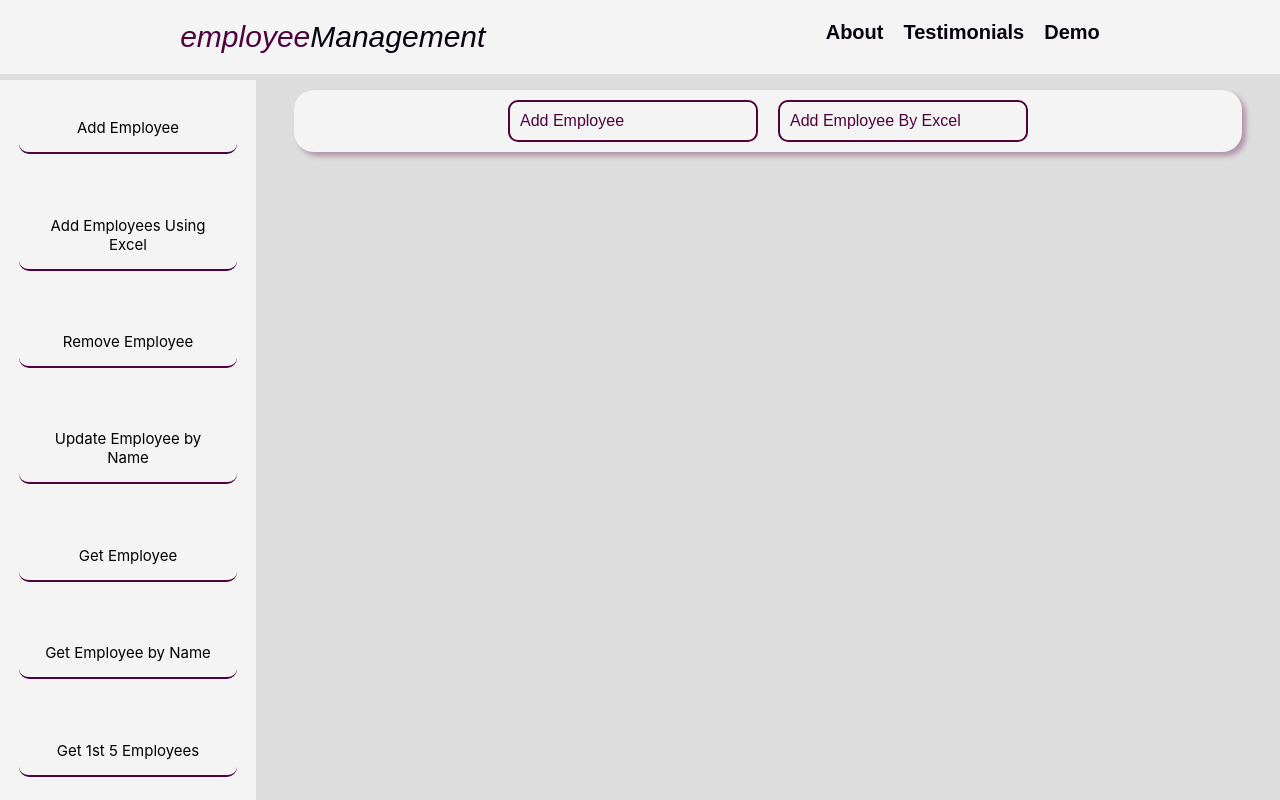
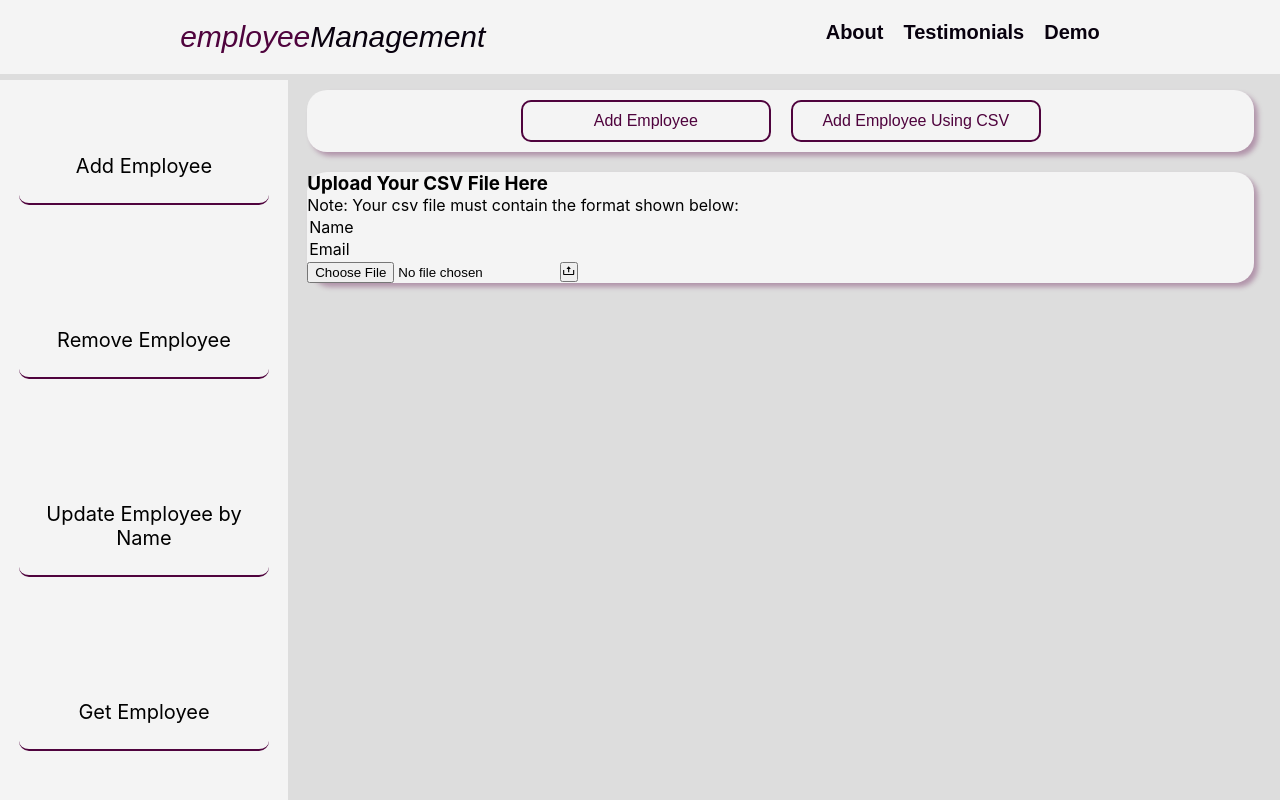
Before and after one commit to owolabi2001/Employee-Management-Frontend, a React (Create React App) app: page /addEmployee/excel in a window 1280 px wide. Built offline with nearby package versions, Linux system fonts and the light colour scheme.

Commit message:
Started Actively working on the addEmployeeSub2 component

```diff
--- a/src/components/AddEmployee.jsx
+++ b/src/components/AddEmployee.jsx
@@ -8,7 +8,7 @@ const AddEmployee = ({BASE_URL}) => {
       <div className='add-container'>
         <div className='link-div'>
           <Link className="link-container" to='form'>Add Employee</Link>
-          <Link className="link-container" to='excel'>Add Employee By Excel</Link>
+          <Link className="link-container" to='excel'>Add Employee Using CSV</Link>
         </div>
       </div>
       <Outlet />
--- a/src/components/AddEmployeeSub1.jsx
+++ b/src/components/AddEmployeeSub1.jsx
@@ -58,7 +58,7 @@ const AddEmployeeSub1 = ({BASE_URL}) => {
     <div className="add-container">
       <form className='add-employee-form' onSubmit={handleSubmit}>
         <div className='form-inputs'>
-          <input className="staffName" type="text" value={staffName}
+          <input className="staffName" type="text" required value={staffName}
           onChange={(e)=>{setStaffName(e.target.value)}} placeholder='Staff Name'/>
 
           <input className="email" type="text" value={email}
--- a/src/components/AddEmployeeSub2.jsx
+++ b/src/components/AddEmployeeSub2.jsx
@@ -1,8 +1,20 @@
 import React from 'react'
-
+import {BiUpload} from "react-icons/bi"
+import "./cssForComponents/addEmployeeSub2.css"
 const AddEmployeeSub2 = ({BASE_URL}) => {
   return (
-    <div>
+    <div className='add-container'>
+      <h3>Upload Your CSV File Here</h3>
+      <p>Note: Your csv file must contain the format shown below:</p>
+      <table>
+        <tr>Name</tr>
+        <tr>Email</tr>
+      </table>
+      <div>
+        <input type='file' required />
+        <button><BiUpload /></button>
+      </div>
+
 
     </div>
   )
--- a/src/components/RemoveEmployee.jsx
+++ b/src/components/RemoveEmployee.jsx
@@ -11,6 +11,8 @@ const RemoveEmployee = ({BASE_URL}) => {
   const [employeeList, setEmployeeList] = useState([]);
   const list=[];
 
+
+
   const get10Employee = () =>{
     axios({
       method: "get",
@@ -23,6 +25,7 @@ const RemoveEmployee = ({BASE_URL}) => {
         variables.map((variable)=>{
           list.push(variable)
         })
+
         setEmployeeList([...employeeList, ...response.data.data]);
 
         // }
@@ -36,11 +39,6 @@ const RemoveEmployee = ({BASE_URL}) => {
     )
 
   }
-
-  const handleClick = () =>{
-
-  }
-
 
   const getEmployeByName = (e) =>{
     // e.preventDefault()
@@ -82,13 +80,15 @@ const RemoveEmployee = ({BASE_URL}) => {
           <button className='search-button'>
             <TfiSearch className='tfi-search' onClick={getEmployeByName}/>
           </button>
-
         </div>
       </div>
+
+
       <div className='add-container'>
         {
           employeeList?.length > 0 ? (
             employeeList.map((employee) => (
+
               <ReSubComponent key={employee.id} item={employee} BASE_URL={BASE_URL} />
             ))
           ) : (
--- a/src/components/Sidebar.jsx
+++ b/src/components/Sidebar.jsx
@@ -5,13 +5,9 @@ const Sidebar = () => {
   return (
     <div className='container'>
       <a href='/addEmployee'>Add Employee</a>
-      <a href='/#'>Add Employees Using Excel</a>
-
       <a href='/removeEmployee'>Remove Employee</a>
       <a>Update Employee by Name</a>
       <a>Get Employee</a>
-      <a>Get Employee by Name</a>
-      <a>Get 1st 5 Employees</a>
     </div>
   )
 }
--- a/src/components/cssForComponents/addEmployee.css
+++ b/src/components/cssForComponents/addEmployee.css
@@ -65,6 +65,7 @@
 }
 
 .link-container{
+    text-align: center;
     text-decoration: none;
     font-family: Arial, Helvetica, sans-serif;
     margin: 10px;
@@ -78,15 +79,16 @@
     transition: .3s;
 
 
-    /* position: relative;
-    left: 23%;
-    top: 90px;
-    width: 74%;
-    background-color: var(--background-color);
 
-    margin-bottom: 20px;
-    /* box-shadow: 4px 4px 5px var(--primary-color-light); */
+}
+.link-container:hover{
+    background-color: var(--primary-color);
+    color: var(--background-color);
+    border-color: var(--background-color);
 
+}
+.link-container:active{
+    background-color: var(--primary-color-light);
 }
 
 .none{
--- a/src/components/cssForComponents/removeEmployee.css
+++ b/src/components/cssForComponents/removeEmployee.css
@@ -1,4 +1,5 @@
 .add-container .flex-container{
+    /* position: fixed; */
     display: flex;
     justify-content: center;
     margin-left: 40px;
--- a/src/components/cssForComponents/sidebar.css
+++ b/src/components/cssForComponents/sidebar.css
@@ -2,7 +2,7 @@
     position: fixed;
     top: 10%;
     bottom: 0;
-    width: 20%;
+    width: 22.5%;
     display: flex;
     flex-direction: column;
     text-align: center;
@@ -14,9 +14,9 @@
     text-decoration: none;
     margin-left: 19px;
     margin-right: 19px;
-    font-size: 15px;
+    font-size: 20px;
     cursor: pointer;
-    padding: 15px;
+    padding: 25px;
     border-style: none;
     border-bottom: 2px solid var(--secondary-color);
     color: black;
--- a/src/index.css
+++ b/src/index.css
@@ -30,7 +30,7 @@ code {
 
 .add-container{
   position: relative;
-  left: 23%;
+  left: 24%;
   top: 90px;
   width: 74%;
   background-color: var(--background-color);
```
Also changed, not shown: src/components/ReSubComponent.jsx (+6 -1 lines), src/components/cssForComponents/addEmployeeSub2.css (added).
